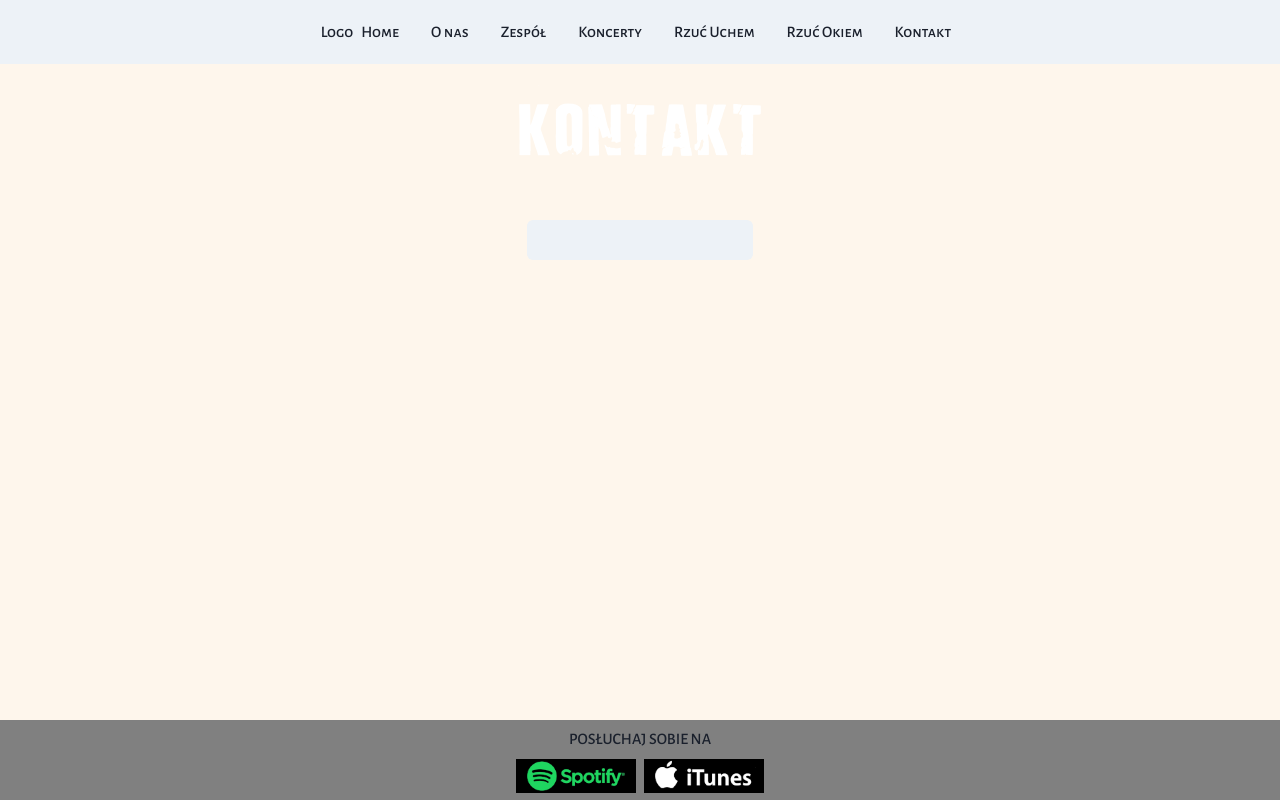
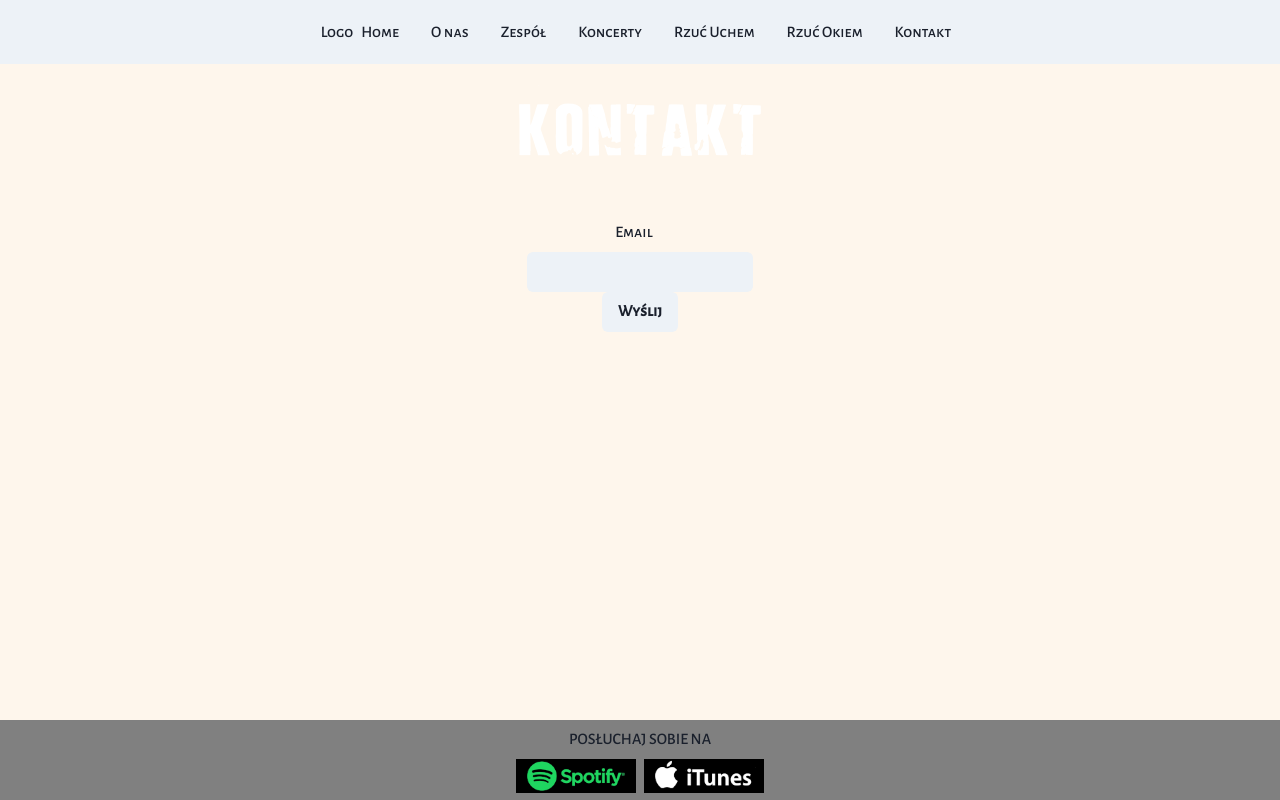
Before and after one commit to mruszkiewicz-dev/tarlo-website, a Next.js app: page /contact in a window 1280 px wide. Built offline with nearby package versions, Linux system fonts and the light colour scheme.

Commit message:
styled form component

```diff
--- a/src/components/ui/form.tsx
+++ b/src/components/ui/form.tsx
@@ -1,5 +1,12 @@
 import { useFormik } from 'formik'
-import { Input } from '@chakra-ui/react'
+import {
+  Input,
+  Button,
+  FormControl,
+  FormLabel,
+  Flex,
+  VStack,
+} from '@chakra-ui/react'
 
 export const Form = () => {
   const formik = useFormik({
@@ -15,6 +22,11 @@ export const Form = () => {
 
   return (
     <form onSubmit={formik.handleSubmit}>
+      <Flex alignItems='center' justifyContent='center' direction='column'>
+        <FormControl>
+          <FormLabel textAlign='center' htmlFor='email'>
+            Email
+          </FormLabel>
           <Input
             id='email'
             name='email'
@@ -23,6 +35,9 @@ export const Form = () => {
             onChange={formik.handleChange}
             value={formik.values.email}
           />
+        </FormControl>
+        <Button type='submit'>Wyślij</Button>
+      </Flex>
     </form>
   )
 }
```
Lines whose indentation alone changed are shown as unchanged.
